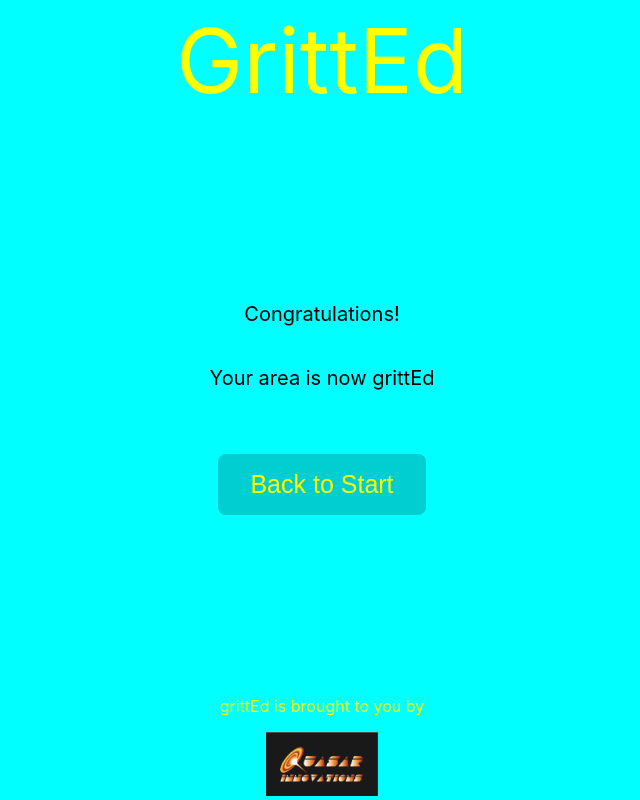
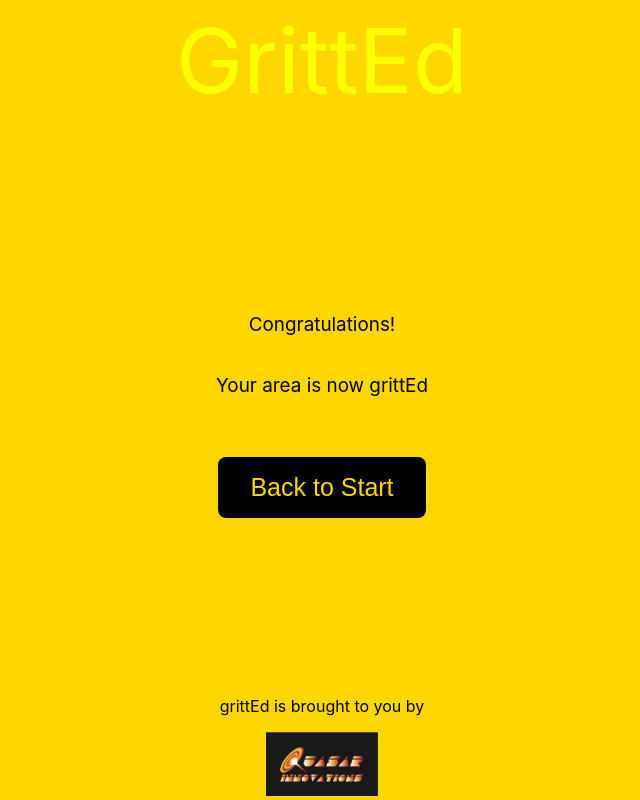
Before and after one commit to grittED/App, a React (Create React App) app: page /end in a window 1280 px wide. Shown: the whole page, without its empty margins (318-958 px from the left). Built offline with nearby package versions, Linux system fonts and the light colour scheme.

Commit message:
Update App.css
colour changes

```diff
--- a/src/App.css
+++ b/src/App.css
@@ -3,7 +3,7 @@
 }
 
 .App-logo {
-  height: 25vmin;
+  height: 19vmin;
   pointer-events: none;
 }
 
@@ -13,8 +13,8 @@
 }
 
 .App-header {
-  background-color: #00ffff;
-  min-height: 1vh;
+  background-color: #ffd600;
+  min-height: 15vh;
   max-height: 15vh;
   display: flex;
   flex-direction: column;
@@ -25,24 +25,24 @@
 }
 
 .App-body {
-  background-color: #00ffff;
-  min-height: 70vh;
+  background-color: #ffd600;
+  min-height: 72vh;
   display: flex;
   flex-direction: column;
   align-items: center;
   justify-content: center;
-  font-size: calc(20px);
+  font-size: calc(18.88px);
   color: black;
 }
 
 .App-link {
-  color: #ffff00;
+  color: #ffd600;
 }
 
 .App-button{
-  background-color: #00ced1;
+  background-color: #000000;
   border: none;
-  color: #ffff00;
+  color: #ffd600;
   padding: 16px 32px;
   text-align: center;
   text-decoration: none;
@@ -59,8 +59,8 @@
    left: 0;
    bottom: 0;
    width: 100%;
-   background-color: #00ffff;
-   color: #ffff00;
+   background-color: #ffd600;
+   color: #000000;
    text-align: center;
 }
 
```
